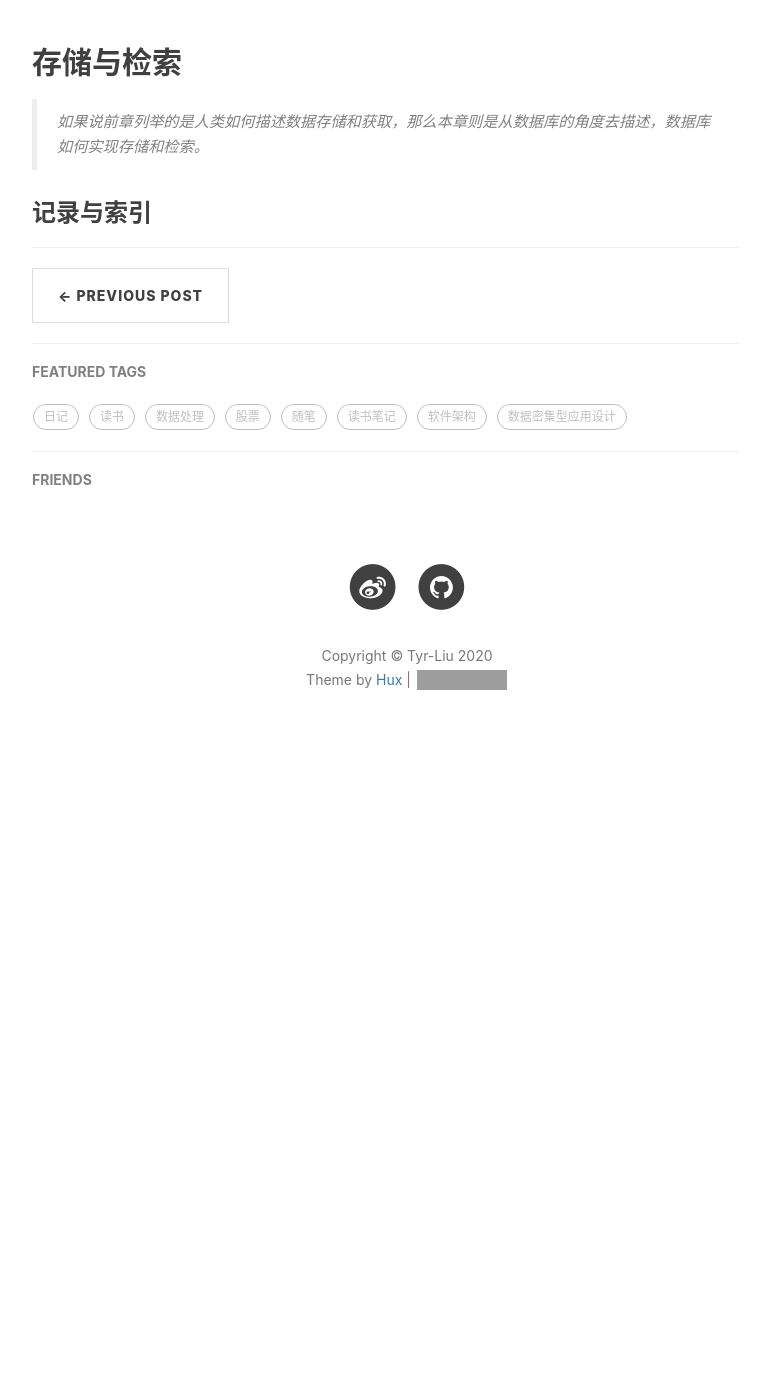
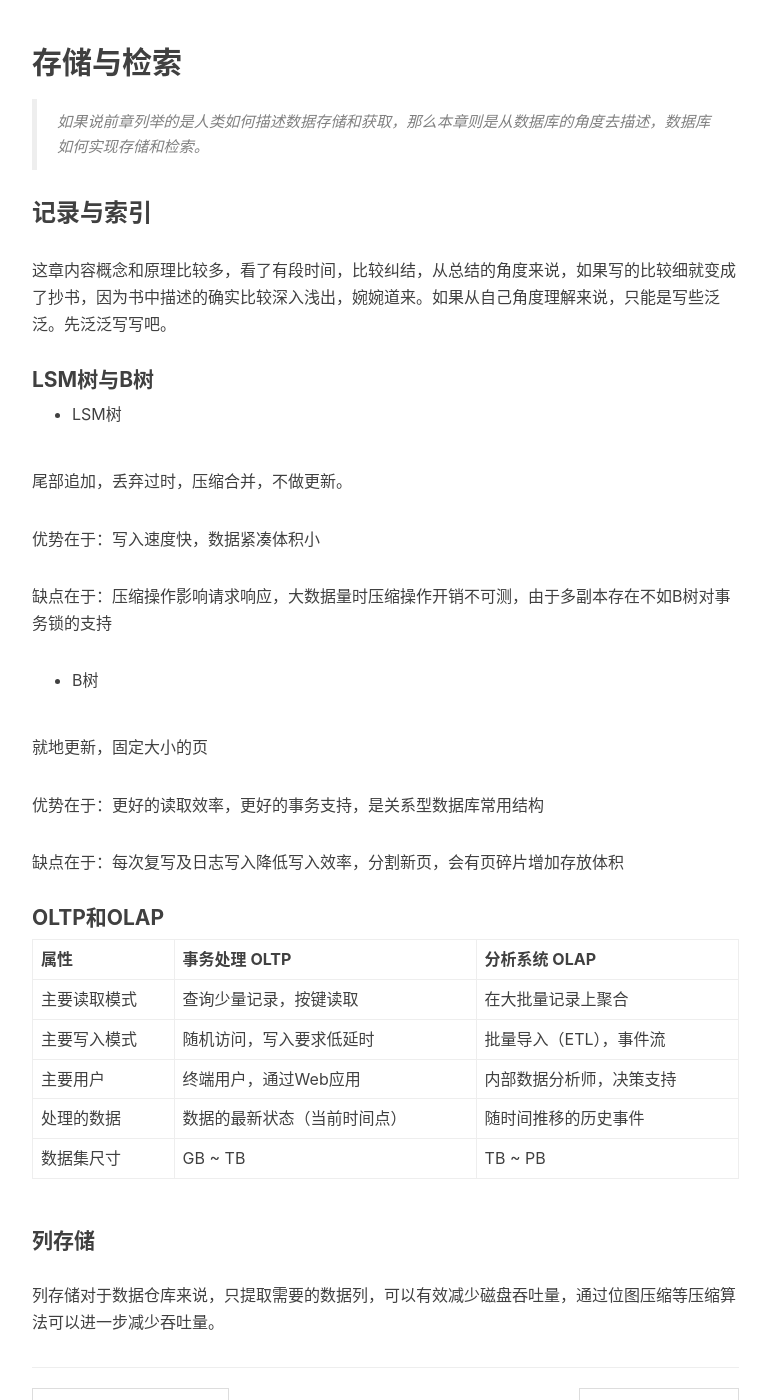
Before and after one commit to tyr-liu/tyr-liu.github.io, a Jekyll site: the page built from _posts/2020-05-10-Designing-Data-Intensive-Applications-3.md, in a window 1280 px wide and 1400 px high, scrolled down 527 px. Shown: the whole window, without its empty margins (233-1003 px from the left). Built offline with Jekyll 4.4.1, drawn with Linux system fonts in a browser that asks for light colours; comment, search, counter and statistics services are not loaded; before the commit the page ends 1311 px from its top, so only the background shows below that; grey boxes are pictures that could not be loaded.

Commit message:
(*) 2020-05-11 blog

```diff
--- a/_posts/2020-05-10-Designing-Data-Intensive-Applications-3.md
+++ b/_posts/2020-05-10-Designing-Data-Intensive-Applications-3.md
@@ -16,3 +16,37 @@ tags:
 > 如果说前章列举的是人类如何描述数据存储和获取，那么本章则是从数据库的角度去描述，数据库如何实现存储和检索。
 
 ### 记录与索引
+
+这章内容概念和原理比较多，看了有段时间，比较纠结，从总结的角度来说，如果写的比较细就变成了抄书，因为书中描述的确实比较深入浅出，婉婉道来。如果从自己角度理解来说，只能是写些泛泛。先泛泛写写吧。
+
+#### LSM树与B树
+
+ - LSM树
+
+尾部追加，丢弃过时，压缩合并，不做更新。
+
+优势在于：写入速度快，数据紧凑体积小
+
+缺点在于：压缩操作影响请求响应，大数据量时压缩操作开销不可测，由于多副本存在不如B树对事务锁的支持
+
+- B树
+
+就地更新，固定大小的页
+
+优势在于：更好的读取效率，更好的事务支持，是关系型数据库常用结构
+
+缺点在于：每次复写及日志写入降低写入效率，分割新页，会有页碎片增加存放体积
+
+#### OLTP和OLAP
+
+| 属性 | 事务处理 OLTP | 分析系统 OLAP |
+| ------ | ------ | ------ |
+|主要读取模式 |查询少量记录，按键读取 | 在大批量记录上聚合
+|主要写入模式 | 随机访问，写入要求低延时  | 批量导入（ETL），事件流
+|主要用户 |终端用户，通过Web应用 | 内部数据分析师，决策支持
+|处理的数据 | 数据的最新状态（当前时间点）| 随时间推移的历史事件
+|数据集尺寸 | GB ~ TB | TB ~ PB
+
+#### 列存储
+
+列存储对于数据仓库来说，只提取需要的数据列，可以有效减少磁盘吞吐量，通过位图压缩等压缩算法可以进一步减少吞吐量。
```
Also changed, not shown: _posts/2020-05-11-Designing-Data-Intensive-Applications-4.md (added, +16 -0 lines), img/earth-desert-dry-hot-60013.jpg (added).
